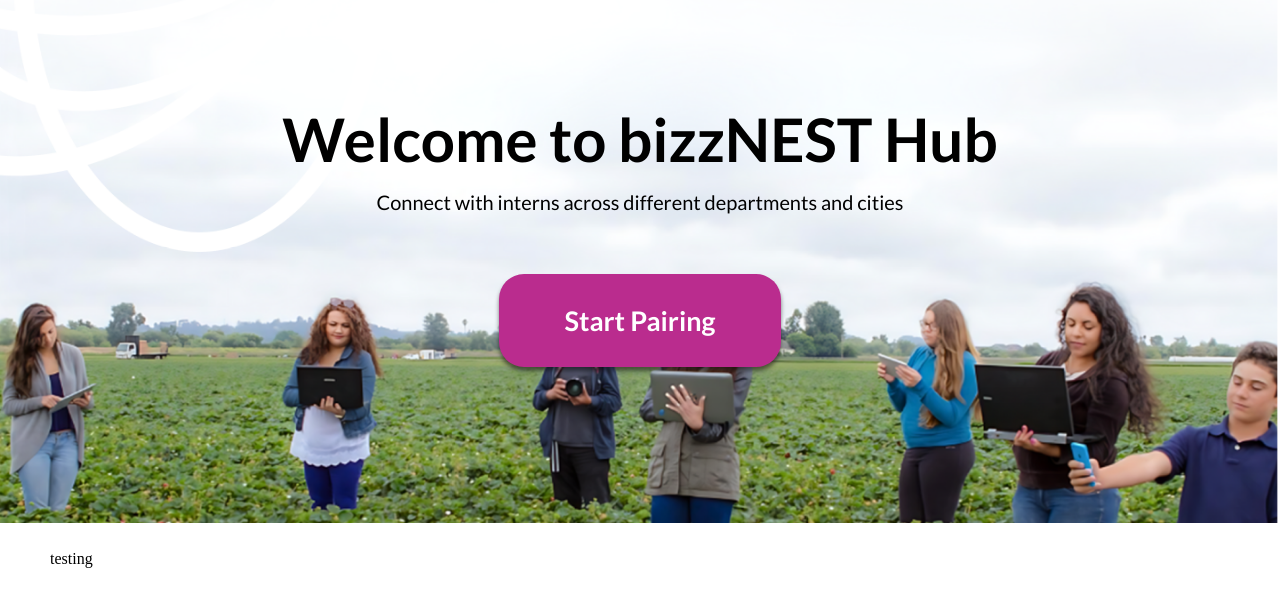
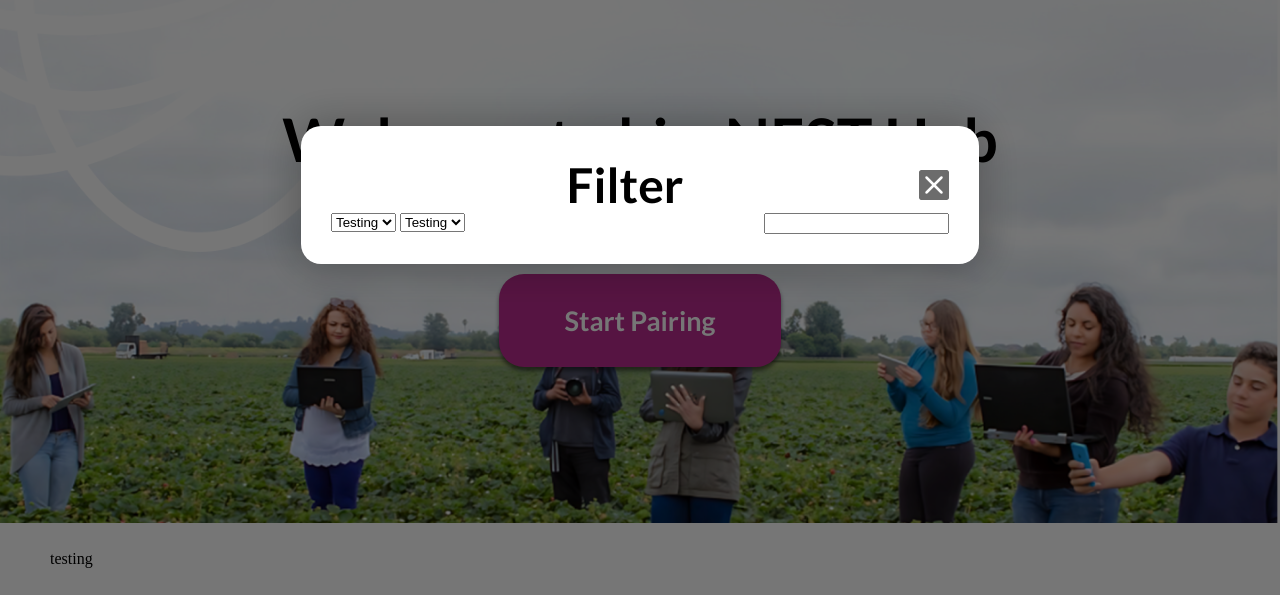
Before and after one commit to BizzNEST/stockton-bizznest-scheduler, a plain HTML site: page index.html in a window 1280 px wide. Both pictures are taken after a click on the button "Start Pairing". Shown: the part 205-800 px from the top of the page. Drawn offline with Linux system fonts and the light colour scheme.

Commit message:
feat(pair): functionality open/close modal

```diff
--- a/index.html
+++ b/index.html
@@ -21,7 +21,7 @@
         </div>
 
         <div class="buttonContainer">
-            <button class="buttonMainStyle">
+            <button class="buttonMainStyle" id="startPairingButton">
                 Start Pairing
             </button>
         </div>
@@ -31,6 +31,32 @@
         testing
     </div>
 
+    <div class="modalComponentBackground hidden" id="modalComponentID">
+        <div class="modalComponent">
+            <div class="topModalHeader">
+                <p class="topTextHeader">Filter</p>
+                <img class="closeButtonStyling" src="./assets/xButton.png" alt="Close Button" id="closeModalButton">
+            </div>
+            <div class="filterContainer">
+                <div>
+                    <select name="deparment" id="deparments">
+                        <option value="Testing">Testing</option>
+                        <option value="Testing">Testing</option>
+                        <option value="Testing">Testing</option>
+                        <option value="Testing">Testing</option>
+                    </select>
+
+                    <select name="location" id="locations">
+                        <option value="Testing">Testing</option>
+                        <option value="Testing">Testing</option>
+                        <option value="Testing">Testing</option>
+                        <option value="Testing">Testing</option>
+                    </select>
+                </div>
+                <input type="text">
+            </div>
+        </div>
+    </div>
     <script src="./scripts/app.js"></script>
 </body>
 
--- a/scripts/app.js
+++ b/scripts/app.js
@@ -0,0 +1,11 @@
+const modalComponentID = document.getElementById("modalComponentID");
+const startPairingButton = document.getElementById("startPairingButton");
+const closeModalButton = document.getElementById("closeModalButton")
+
+startPairingButton.addEventListener("click", () => {
+    modalComponentID.classList.remove("hidden");
+});
+
+closeModalButton.addEventListener("click", () => {
+    modalComponentID.classList.add("hidden");
+});
--- a/style/styles.css
+++ b/style/styles.css
@@ -72,6 +72,60 @@ html, body {
     background-color: #d12d9d;
 }
 
+.modalComponentBackground {
+    position: fixed;
+    top: 0;
+    left: 0;
+    height: 100%;
+    width: 100%;
+    display: flex;
+    justify-content: center;
+    align-items: center;
+    z-index: 50;
+    background-color: rgba(0, 0, 0, 0.537);
+}
+
+.modalComponent{
+    background-color: white;
+    padding: 30px;
+    position: relative;
+    max-height: 90vh;
+    width: 618px;
+    border-radius: 20px;
+    box-shadow: 0px 0px 40px 5px rgba(0, 0, 0, 0.25);
+}
+
+.topModalHeader{
+    display: flex;
+    flex-direction: row;
+    align-items: center;
+    justify-content: space-between;
+    width: 100%;
+}
+
+.topTextHeader{
+    font-family: Lato-Bold;
+    font-size: 48px;
+    text-align: center;
+    flex-grow: 1;
+    margin: 0px;
+}
+
+.closeButtonStyling{
+    height: 30px;
+    width: 30px;
+    cursor: pointer;
+}
+
+.filterContainer{
+    display: flex;
+    justify-content: space-between;
+}
+
+.hidden{
+    display: none;
+}
+
 .footerContainer {
     background-color: white;
     padding: 27px 50px;
```
Also changed, not shown: assets/xButton.png (added).
